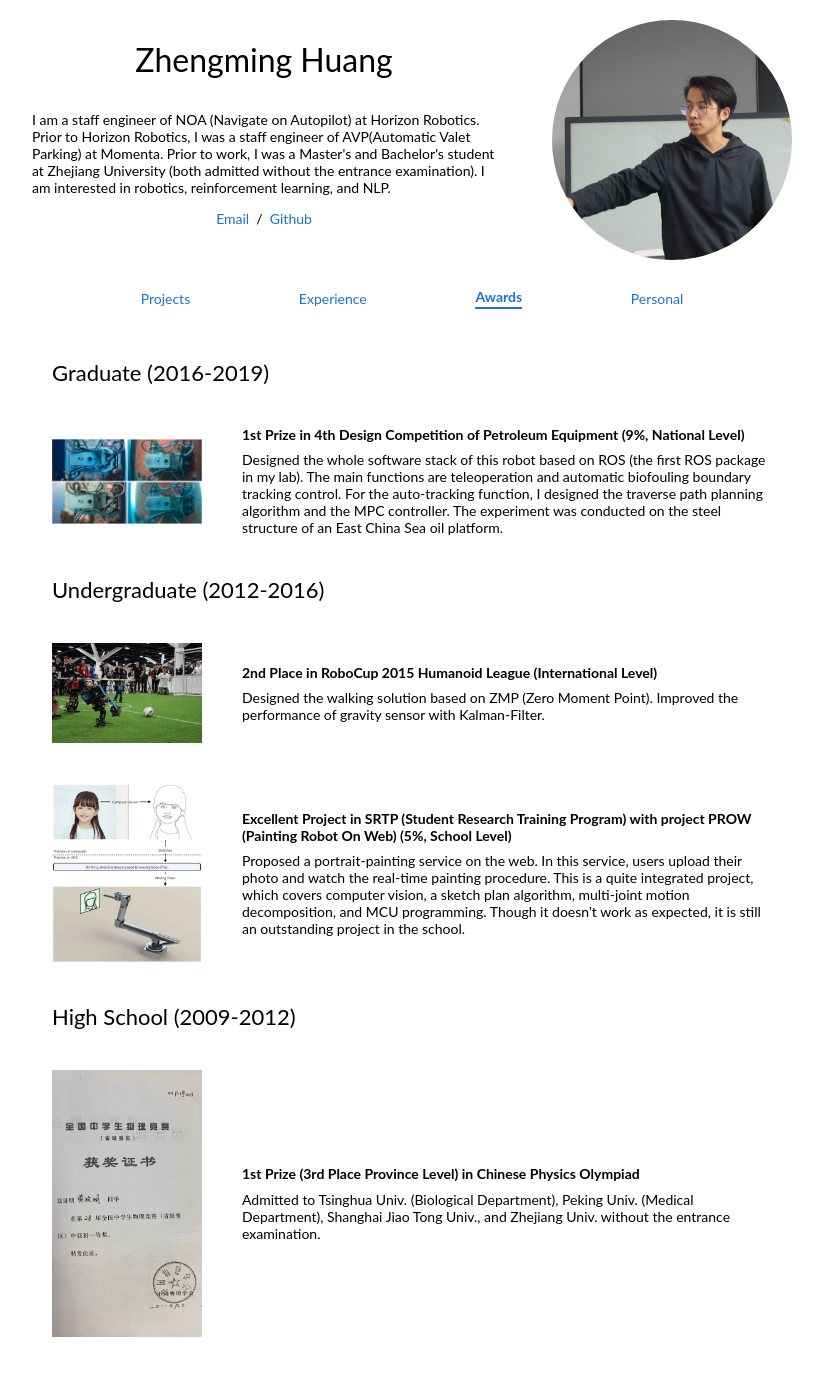
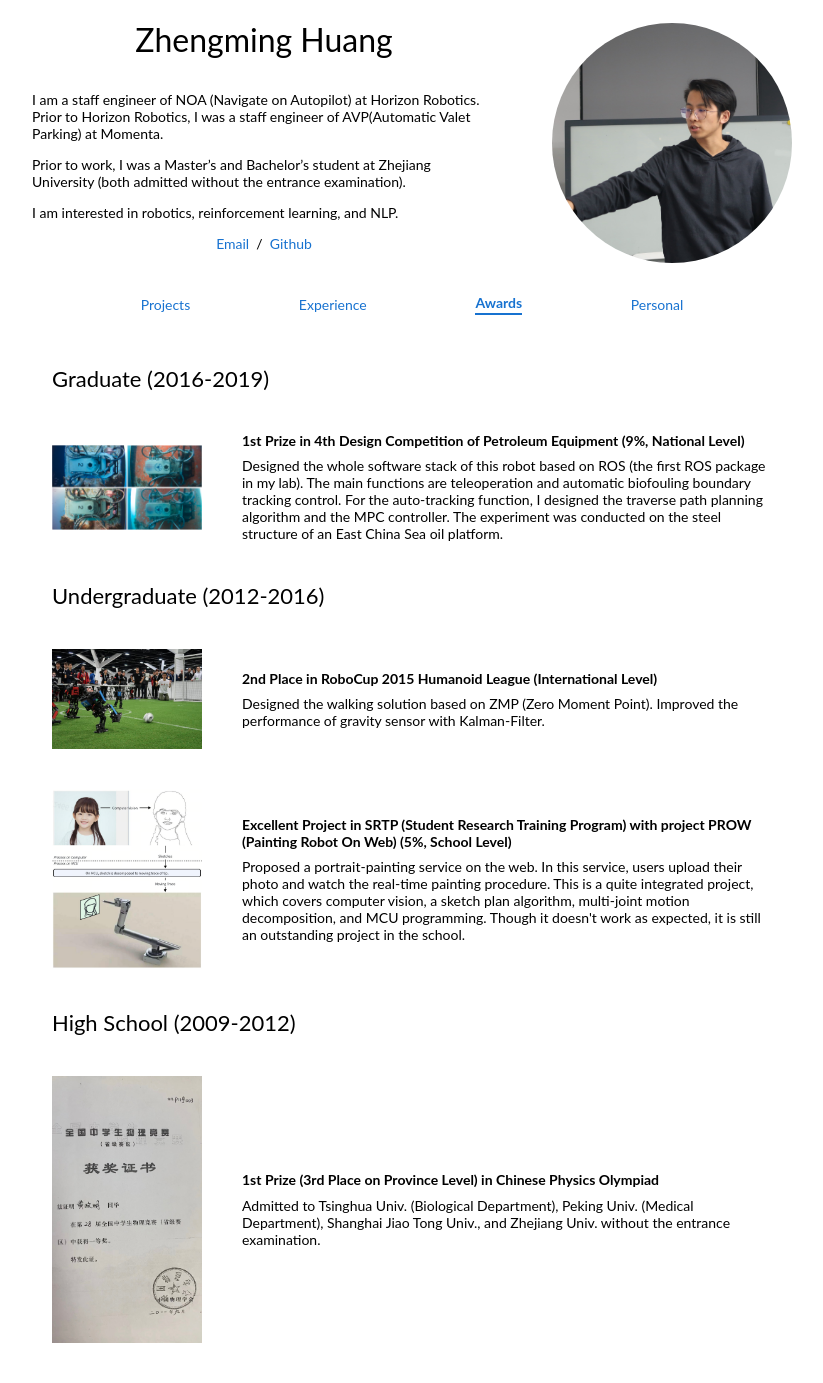
Before and after one commit to JamieHuang28/JamieHuang28.github.io, a Jekyll site: the page built from awards.md, in a window 1280 px wide. Shown: the whole page, without its empty margins (228-1051 px from the left). Built offline with Jekyll 4.4.1, drawn with Linux system fonts in a browser that asks for light colours.

Commit message:
Fix bio change problem

```diff
--- a/_includes/profile.html
+++ b/_includes/profile.html
@@ -2,10 +2,8 @@
 <div class="profile">
   <div class="profile-bio">
     <p class="profile-name">{{ profile.name }}</p>
-    {% assign bio_page = site.pages | where: "path", "bio.md" | first %}
-    {% if bio_page %}
-    {{ bio_page.content }}
-    {% endif %}
+    {% capture bio %}{% include bio.md %}{% endcapture %}
+    {{ bio | markdownify }}
     <p class="profile-links">
       <a href="mailto:{{ profile.email }}">Email</a> &nbsp;/&nbsp;
       <a href="{{ profile.github }}">Github</a>
--- a/awards.md
+++ b/awards.md
@@ -53,7 +53,7 @@ permalink: /awards.html
       <img src="./resources/physics_olympiad.jpeg" alt="Physics Olympiad">
     </td>
     <td class="project-body">
-      <span class="project-title">1st Prize (3rd Place Province Level) in Chinese Physics Olympiad</span>
+      <span class="project-title">1st Prize (3rd Place on Province Level) in Chinese Physics Olympiad</span>
       <p>Admitted  to Tsinghua Univ. (Biological Department), Peking Univ. (Medical Department), Shanghai Jiao Tong Univ., and Zhejiang Univ. without the entrance examination.</p>
     </td>
   </tr>
```
Also changed, not shown: _includes/bio.md (renamed from bio.md, +0 -4 lines).
